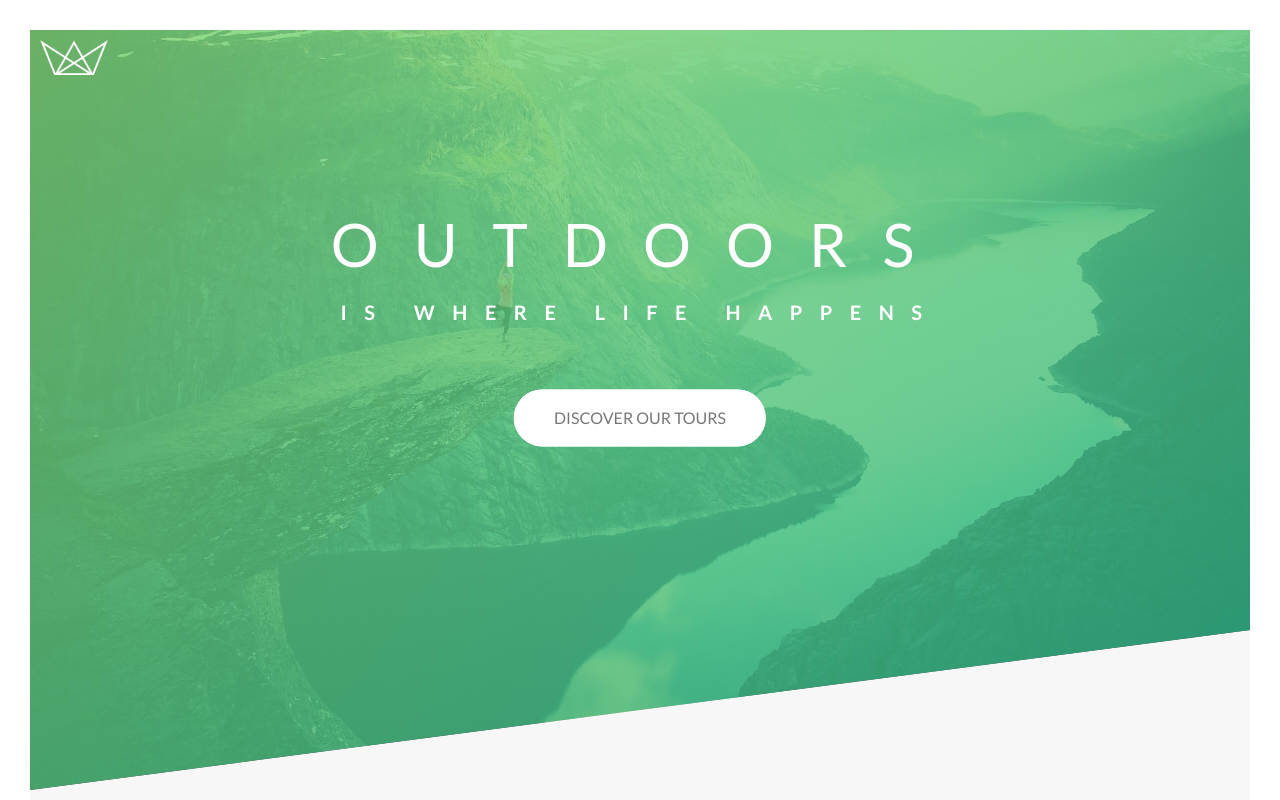
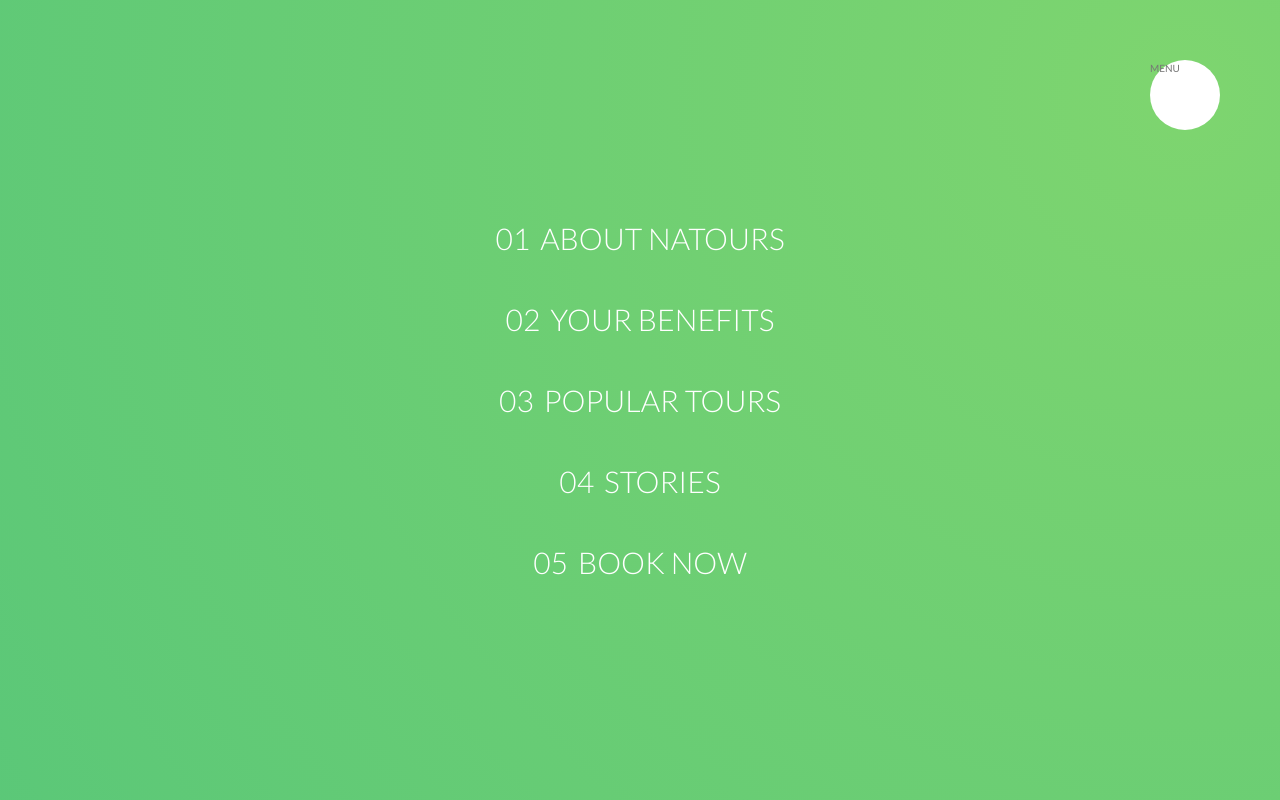
Before and after one commit to c0ff33-b34n/Natours, a website: page index.html in a window 1280 px wide. Shown: the top 800 px of the page. Drawn offline with Linux system fonts and the light colour scheme.

Commit message:
Add navigation component, fill full screen and animate navigation links

```diff
--- a/index.html
+++ b/index.html
@@ -13,6 +13,24 @@
         <title>Natours | Exciting tours for adventurous people</title>
     </head>
     <body>
+        <div class="navigation">
+            <input type="checkbox" class="navigation__checkbox" id="navi-toggle">
+
+            <label for="navi-toggle" class="navigation__button">MENU</label>
+
+            <div class="navigation__background">&nbsp;</div>
+
+            <nav class="navigation__nav">
+                <ul class="navigation__list">
+                    <li class="navigation__item"><a href="#" class="navigation__link"><span>01</span>About Natours</a></li>
+                    <li class="navigation__item"><a href="#" class="navigation__link"><span>02</span>Your benefits</a></li>
+                    <li class="navigation__item"><a href="#" class="navigation__link"><span>03</span>Popular tours</a></li>
+                    <li class="navigation__item"><a href="#" class="navigation__link"><span>04</span>Stories</a></li>
+                    <li class="navigation__item"><a href="#" class="navigation__link"><span>05</span>Book now</a></li>
+                </ul>
+            </nav>
+        </div>
+
         <header class="header">
             <div class="header__logo-box">
                 <img src="img/logo-white.png" alt="Natours Logo" class="header__logo">
--- /dev/null
+++ b/sass/layout/_navigation.scss
@@ -0,0 +1,82 @@
+.navigation {
+
+    &__checkbox {
+        display: none;
+    }
+
+    &__button { // button, which initially covers the background radial gradient (with primary colour)
+        background-color: $color-white;
+        height: 7rem;
+        width: 7rem;
+        position: fixed;
+        top: 6rem;
+        right: 6rem;
+        border-radius: 50%;
+        z-index: 2000;
+    }
+
+    &__background {
+        height: 6rem;
+        width: 6rem;
+        border-radius: 50%;
+        position: fixed;
+        top: 6.5rem;
+        right: 6.5rem;
+        background-image: radial-gradient($color-primary-light, $color-primary-dark);
+        z-index: 1000;
+        transform: scale(80);
+    }
+
+    &__nav {
+        height: 100vh;
+        width: 100%;
+        position: fixed;
+        top: 0;
+        right: 0;
+        z-index: 1500;
+    }
+
+    &__list {
+        position: absolute;
+        top: 50%;
+        left: 50%;
+        transform: translate(-50%, -50%);
+        list-style: none;
+        text-align: center;
+    }
+
+    &__item {
+        margin: 1rem;
+    }
+
+    &__link {
+
+        &:link,
+        &:visited {
+            display: inline-block;
+            font-size: 3rem;
+            font-weight: 300;
+            padding: 1rem 2rem;
+            color: $color-white;
+            text-decoration: none;
+            text-transform: uppercase;
+            // animated gradient background
+            background-image: linear-gradient(120deg, transparent 0%, transparent 50%, $color-white 50%);
+            background-size: 250%;
+            transition: all 0.4s;
+
+            span {
+                margin-right: 1rem;
+                display: inline-block;
+            }
+        }
+
+        &:hover,
+        &:active {
+            background-position: 95%;
+            color: $color-primary;
+            transform: translateX(1rem);
+        }
+
+    }
+}
--- a/sass/main.scss
+++ b/sass/main.scss
@@ -18,5 +18,6 @@
 @import "layout/footer";
 @import "layout/grid";
 @import "layout/header";
+@import "layout/navigation";
 
 @import "pages/home";
```
Also changed, not shown: css/style.css.
